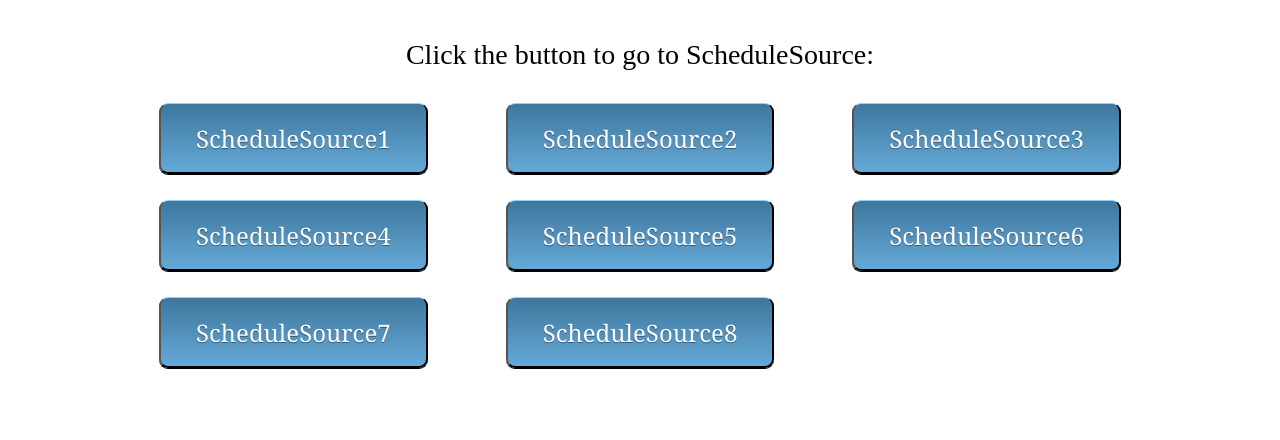
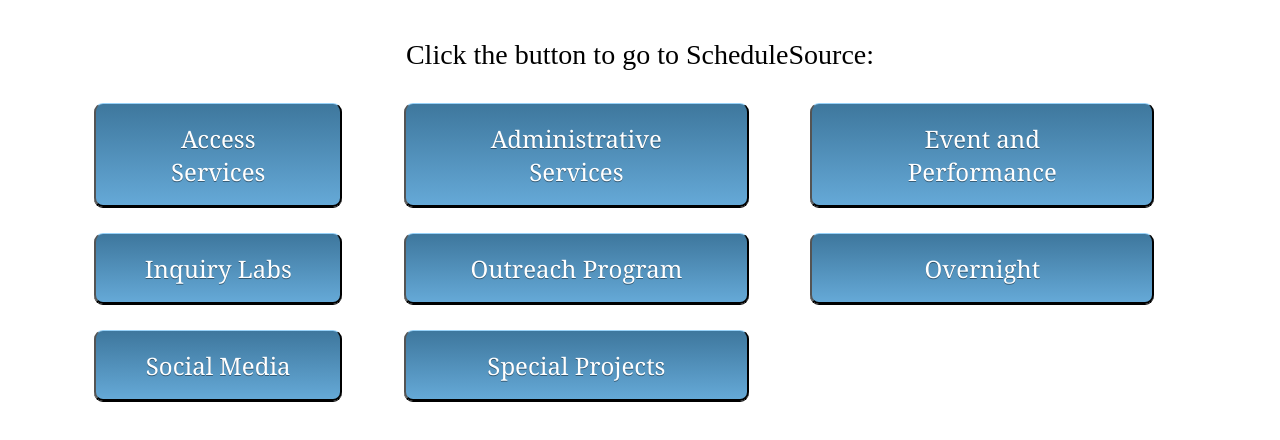
Before and after one commit to darrowcoucla/schedule_source, a plain HTML site: page index.html in a window 1280 px wide. Drawn offline with nearby package versions, Linux system fonts and the light colour scheme.

Commit message:
added dept names, set button width

```diff
--- a/controllers.js
+++ b/controllers.js
@@ -15,8 +15,7 @@ myAppModule.controller('myAppController', function($scope,$document,calculateSer
   $scope.calculateQuantity = function(work_loc) {
   $scope.work_loc = work_loc;
 
-
- alert(work_loc);
+  // alert(work_loc);
 
    $scope.quantityResult = calculateService.calculate($scope.work_loc);
   };
--- a/index.html
+++ b/index.html
@@ -28,29 +28,38 @@
 *    Choices for Work Location:
 *     (insert these below in the 1button or 8button section)
 *     (contact DIIT to add new departments)
-  *      dept_1 ===> Powell
-  *      dept_2 ===> Clicc
-  *      dept_3 ===> Office
-  *      dept_4 ===> Office
-  *      dept_5 ===> Office
-  *      dept_6 ===> Office
-  *      dept_7 ===> Office
-  *      dept_8 ===> Office
-  *      dept_9 ===> Office
+*      dept_1 ===> Clicc
+*      dept_2 ===> Access Services
+*      dept_3 ===> Administrative Services
+*      dept_4 ===> Event and Performance
+*      dept_5 ===> Inquiry Labs
+*      dept_6 ===> Outreach Program
+*      dept_7 ===> Overnight
+*      dept_8 ===> Social Media
+*      dept_9 ===> Special Projects
 *
 *************************************************************************************************************/
 
-//  Uncomment one of the following "var option = " lines to set the page type
-//   (comment out the other 2)
 
-//  AUTO --- Automatic Redirect to Schedule Source
-//    var option = 'auto';       // Change the 1 Work location-department-unit on the next line (this works for the auto redirect only!!!)
-//    var auto_work_loc = "dept_1";  // Set the Work location-department-unit for the auto-redirect
+////////////////////////////////////////////////////////////////////////////////////////////////////////////////
+//
+//    Uncomment one of the following "//// var option = ..." lines to set the page type (comment out the other 2)
+//
+////////////////////////////////////////////////////////////////////////////////////////////////////////////////
 
-//  1 BUTTON --- Display a page with a 1 button
-//    var option = '1button';   // To change the 1 Work location-department-unit, see below in the "1button Section"
+//    AUTO --- Automatic Redirect to Schedule Source
+
+//// var option = 'auto';       // Change the 1 Work location-department-unit on the next line (this works for the auto redirect only!!!)
+//// var auto_work_loc = "dept_1";  // Set the Work location-department-unit for the auto-redirect
+
+
+//    1 BUTTON --- Display a page with a 1 button
+
+//// var option = '1button';   // To change the 1 Work location-department-unit, see below in the "1button Section"
+
 
 //  8 BUTTONS --- Display a page with a 8 buttons
+
 var option = '8button';   // To change the 8 Work locations-departments-units, see below in the "8button Section"
 
 /****************************************************************************************************************
@@ -100,7 +109,7 @@
 
 	<div class="boxes" id="1button" style="display: none">
 			<p style="font-size:28px;">Click the button to go to ScheduleSource:</p>
-			<button class="button" ng-click="calculateQuantity('dept_2')">ScheduleSource</button>
+			<button class="button" ng-click="calculateQuantity('dept_1')">ScheduleSource</button>
 	</div>
 
 
@@ -114,24 +123,24 @@
 		<table width=100% border=0>
 			<tr align=center><td colspan=3><p style="font-size:28px;">Click the button to go to ScheduleSource:</p></td></tr>
 			<tr align=center nowrap>
-				<td align=right><button class="button" ng-click="calculateQuantity('dept_1')">ScheduleSource1</button></td>
-				<td align=center><button class="button" ng-click="calculateQuantity('dept_2')">ScheduleSource2</button></td>
-				<td align=left><button class="button" ng-click="calculateQuantity('dept_3')">ScheduleSource3</button></td>
+				<td align=right><button class="button" ng-click="calculateQuantity('dept_2')">Access Services</button></td>
+				<td align=center><button class="button" ng-click="calculateQuantity('dept_3')">Administrative Services</button></td>
+				<td align=left><button class="button" ng-click="calculateQuantity('dept_4')">Event and Performance</button></td>
 			</tr>
 			<tr align=center nowrap>
 				<td>&nbsp;</td>
 			</tr>
 			<tr align=center nowrap>
-				<td align=right><button class="button" ng-click="calculateQuantity('dept_4')">ScheduleSource4</button></td>
-				<td align=center><button class="button" ng-click="calculateQuantity('dept_5')">ScheduleSource5</button></td>
-				<td align=left><button class="button" ng-click="calculateQuantity('dept_6')">ScheduleSource6</button></td>
+				<td align=right><button class="button" ng-click="calculateQuantity('dept_5')">Inquiry Labs</button></td>
+				<td align=center><button class="button" ng-click="calculateQuantity('dept_6')">Outreach Program</button></td>
+				<td align=left><button class="button" ng-click="calculateQuantity('dept_7')">Overnight</button></td>
 			</tr>
 			<tr align=center nowrap>
 				<td>&nbsp;</td>
 			</tr>
 			<tr align=center nowrap>
-				<td align=right><button class="button" ng-click="calculateQuantity('dept_7')">ScheduleSource7</button></td>
-				<td align=center><button class="button" ng-click="calculateQuantity('dept_8')">ScheduleSource8</button></td>
+				<td align=right><button class="button" ng-click="calculateQuantity('dept_8')">Social Media</button></td>
+				<td align=center><button class="button" ng-click="calculateQuantity('dept_9')">Special Projects</button></td>
 				<td align=left>&nbsp;</td>
 			</tr>
 		</table>
--- a/ip_read.css
+++ b/ip_read.css
@@ -1,4 +1,5 @@
 .button {
+   width: 75%;
    border-top: 1px solid #96d1f8;
    background: #65a9d7;
    background: -webkit-gradient(linear, left top, left bottom, from(#3e779d), to(#65a9d7));
```
Lines whose indentation alone changed are shown as unchanged.
